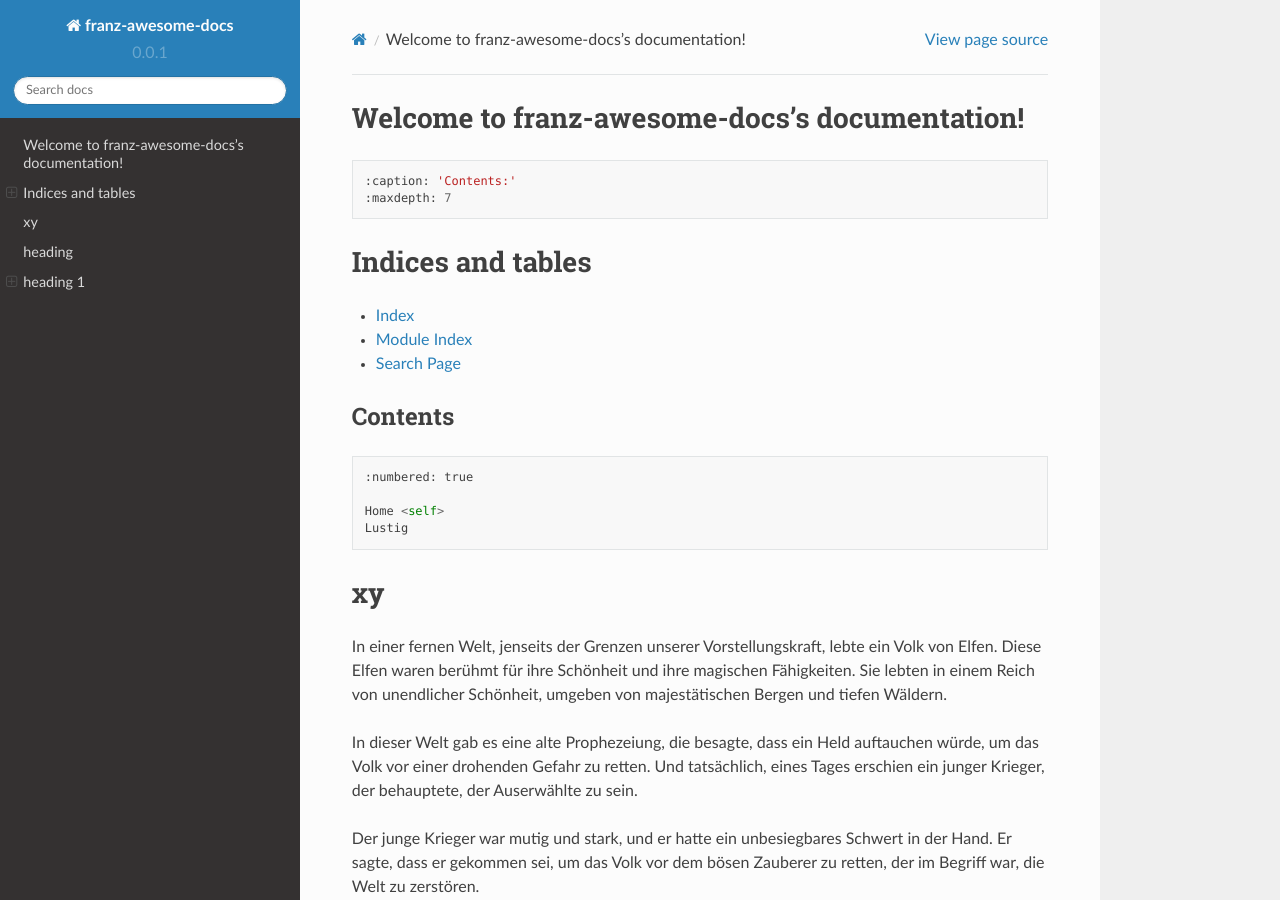
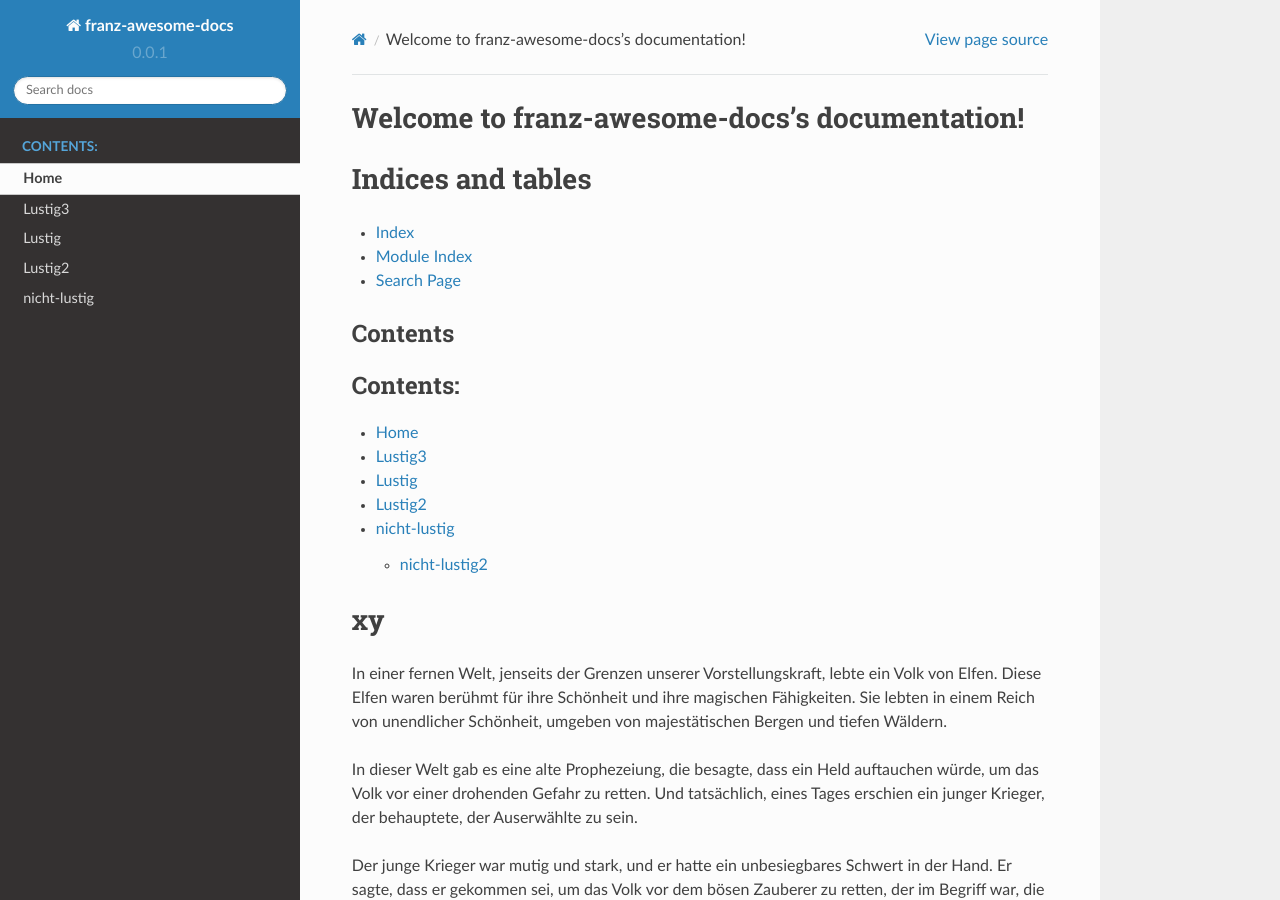
Before and after one commit to franz-ms-muc/awesome-docs, a Sphinx documentation site: the page built from docs/index.md, in a window 1280 px wide and 900 px high. Built offline with Sphinx 7.4.7 and the Read the Docs theme 2.0.0, drawn with Linux system fonts in a browser that asks for light colours.

Commit message:
Update index.md

````diff
--- a/docs/index.md
+++ b/docs/index.md
@@ -5,10 +5,6 @@
 
 # Welcome to franz-awesome-docs's documentation!
 
-```
-:caption: 'Contents:'
-:maxdepth: 7
-```
 
 # Indices and tables
 
@@ -18,7 +14,9 @@
 
 ## Contents
 
-```
+```{toctree}
+:caption: 'Contents:'
+:maxdepth: 7
 :numbered: true
 
 Home <self>
````
